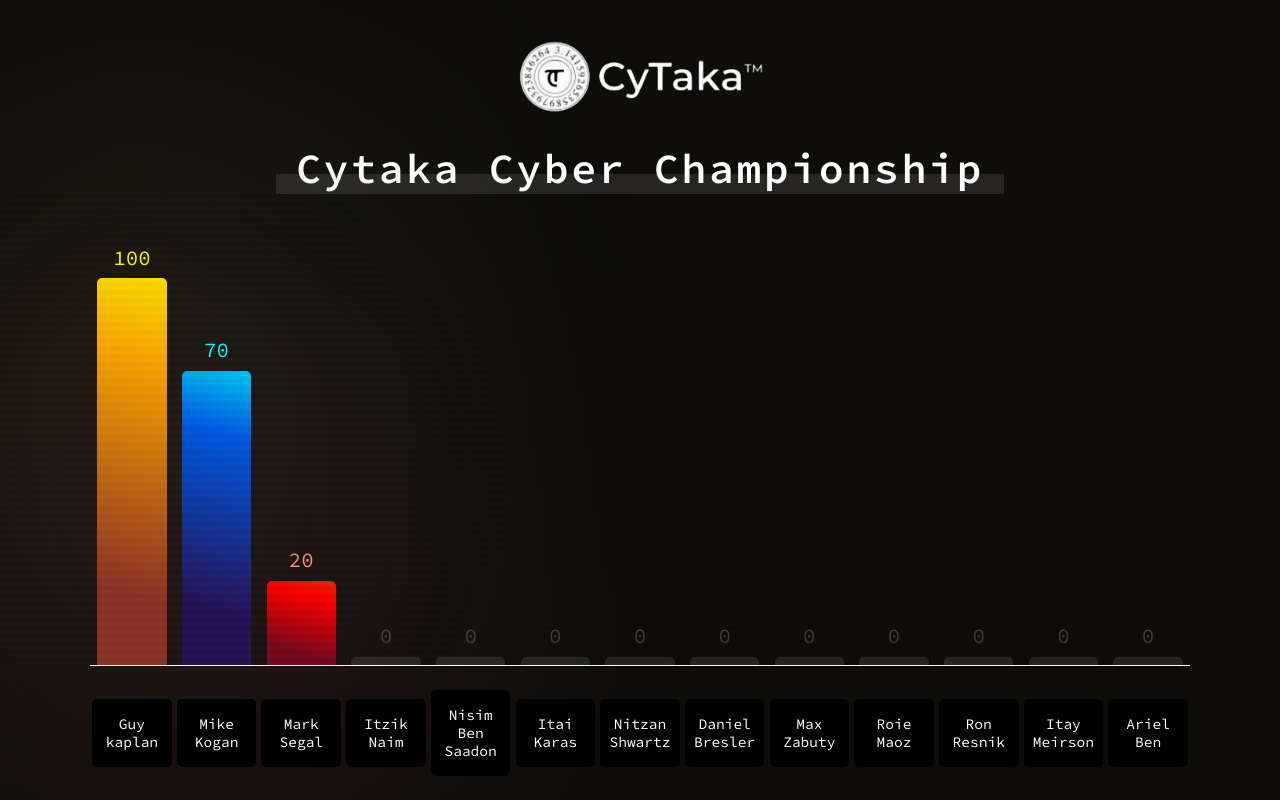
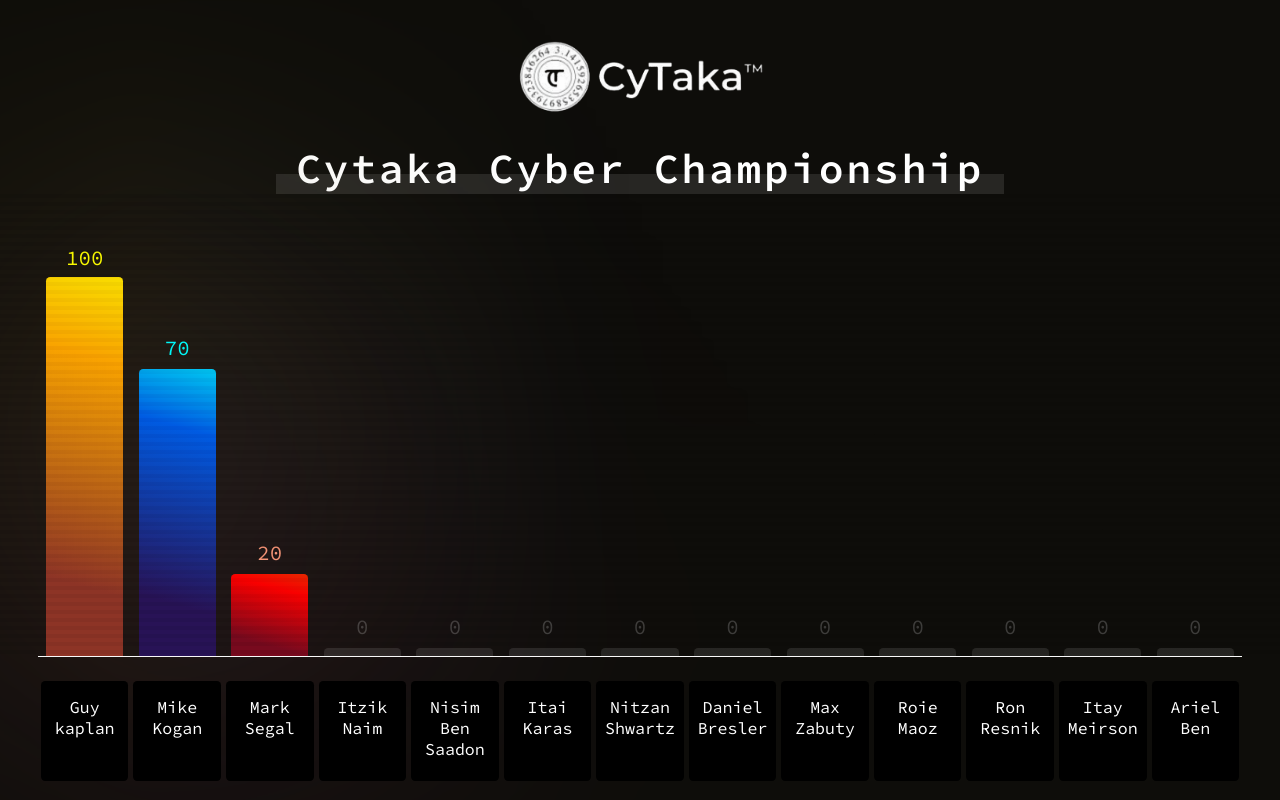
Before and after one commit to MeaBoy656/cytaka-cyber-championship, a React (Create React App) app: page / in a window 1280 px wide. Built offline with nearby package versions, Linux system fonts and the light colour scheme.

Commit message:
All names same Height

```diff
--- a/src/App.css
+++ b/src/App.css
@@ -101,7 +101,7 @@
   z-index: 2;
   position: relative;
   grid-row: 2;
-  margin-inline: 5vw;
+  margin-inline: 1vw;
   padding-inline: 2vw;
 }
 .chart-container-3 {
@@ -127,6 +127,7 @@
 }
 
 .score {
+  z-index: 999;
   display: inline-block;
   margin: auto;
   position: relative;
@@ -147,8 +148,8 @@
 
 .rectangle {
   margin-inline: 0.6vw;
-  border-top-right-radius: 0.4vw;
-  border-top-left-radius: 0.4vw;
+  border-top-right-radius: calc((0.4vw + 0.4vh) / 2);
+  border-top-left-radius: calc((0.4vw + 0.4vh) / 2);
   transform: 1s ease;
   height: fit-content;
   width: fit-content;
@@ -158,28 +159,31 @@
   z-index: 2;
   position: relative;
   grid-row: 3;
-  margin-inline: 5vw;
   padding-inline: 2vw;
+  margin-inline: 1vw;
   display: grid;
   grid-template-columns: repeat(13, 1fr);
 }
 
 .teamname-box {
   flex-shrink: 1;
-  align-self: center;
-  padding-inline: 0.2vw;
+  align-items: center;
+  height: 70%;
+  padding-inline: 0.3vw;
   padding-block: 2vh;
   margin-inline: 0.2vw;
   margin-block: 3vh;
-  border-radius: 0.4vw;
+  border-radius: calc((0.4vw + 0.4vh) / 2);
   background-color: rgba(0, 0, 0, 0.452);
   overflow-y: hidden;
 }
 
 .teamname {
-  align-self: center;
-  /* margin-block: auto; */
+  position: relative;
+  height: fit-content;
+  /* align-self: center; */
+  margin-block: auto;
   word-break: break-word;
   color: var(--clr-white);
-  font-size: calc((1.4vw + 1.4vh) / 2);
+  font-size: calc((1.6vw + 1.6vh) / 2);
 }
```
